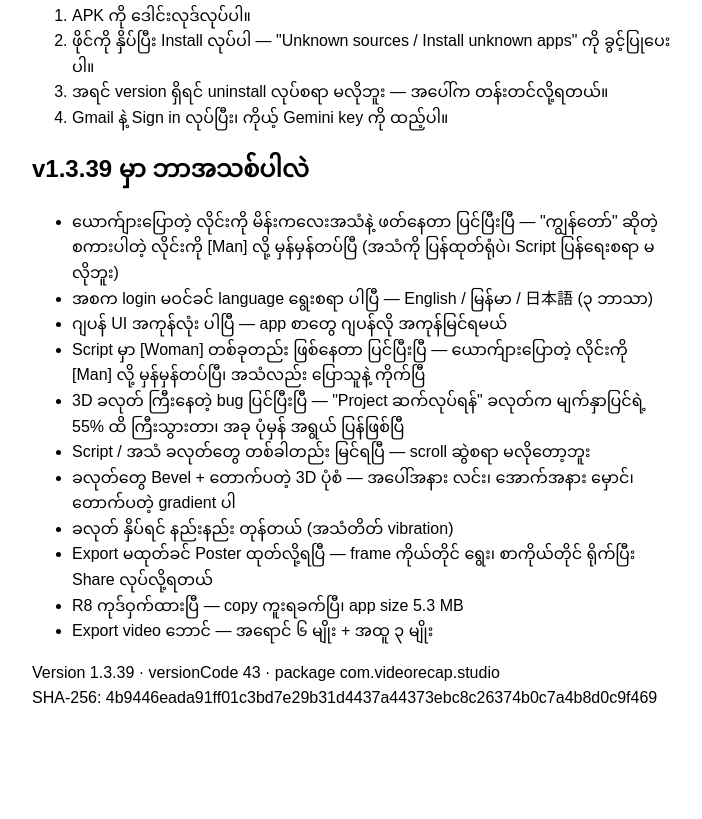
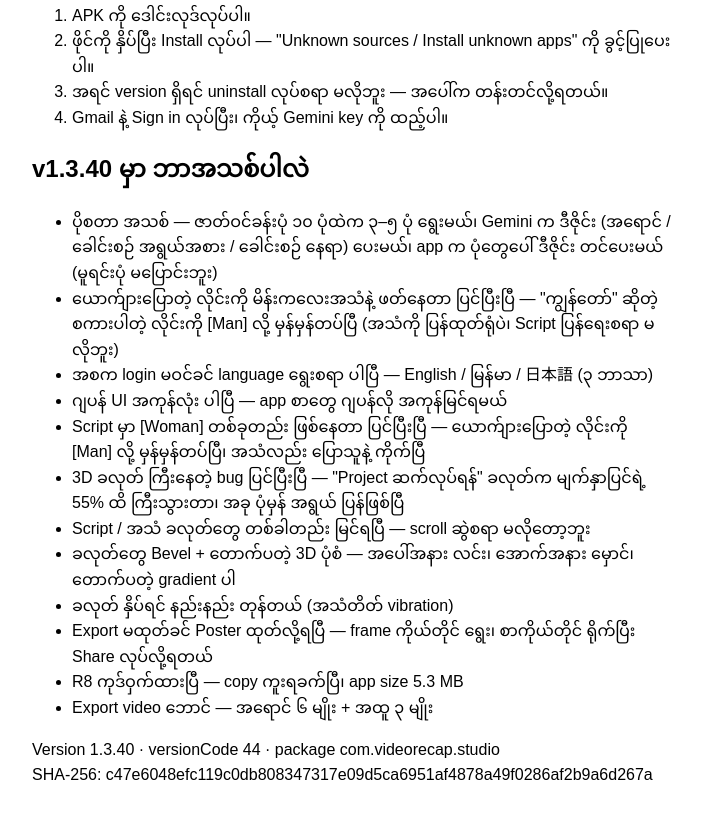
Before and after one commit to siangukmang869-sudo/video-recap-studio, a plain HTML site: page index.html in a window 1280 px wide. Shown: the part 421-1240 px from the top of the page, without its empty margins (288-990 px from the left). Before the commit the page ends 1172 px from the top, so only its background shows below. Drawn offline with Linux system fonts and the light colour scheme.

Commit message:
Update download page to v1.3.40

```diff
--- a/index.html
+++ b/index.html
@@ -3,15 +3,15 @@
 <head>
 <meta charset="utf-8">
 <meta name="viewport" content="width=device-width, initial-scale=1">
-<title>Video Recap Studio — Download APK (v1.3.39)</title>
-<meta name="description" content="Video Recap Studio v1.3.39 — ရုပ်ရှင်ဇာတ်ကားတွေကို ၅ မိနစ် recap လုပ်တဲ့ Android app။ အခမဲ့ ဒေါင်းလုဒ်လုပ်ပါ။ Free download for Android.">
+<title>Video Recap Studio — Download APK (v1.3.40)</title>
+<meta name="description" content="Video Recap Studio v1.3.40 — ရုပ်ရှင်ဇာတ်ကားတွေကို ၅ မိနစ် recap လုပ်တဲ့ Android app။ အခမဲ့ ဒေါင်းလုဒ်လုပ်ပါ။ Free download for Android.">
 </head>
 <body style="font-family:sans-serif;max-width:640px;margin:40px auto;padding:0 16px;line-height:1.6">
 <h1>🎬 Video Recap Studio</h1>
-<p><strong id="ver">v1.3.39</strong> — Android app · ~5.3 MB · အခမဲ့ (Free)</p>
+<p><strong id="ver">v1.3.40</strong> — Android app · ~5.3 MB · အခမဲ့ (Free)</p>
 <p>ရုပ်ရှင်အရှည်ကြီးကို ၅ မိနစ်အပိုင်းတွေ ဖြတ်ပြီး၊ မြန်မာလို script ရေးပြီး၊ အသံ (Thiha / Nilar) နဲ့ စာတန်းထိုးပါ တစ်ခါတည်း ထုတ်ပေးတဲ့ app ပါ။</p>
 <p>Cut long movies into 5-minute parts, write the Burmese script, add voice and subtitles — all in one app.</p>
-<p><a id="apkLink" href="https://github.com/siangukmang869-sudo/video-recap-studio/releases/download/v1.3.39/VideoRecapStudio-v1.3.39.apk" style="display:inline-block;padding:14px 28px;background:#6d28d9;color:#fff;border-radius:10px;text-decoration:none;font-size:18px">⬇️ APK ဒေါင်းလုဒ်လုပ်မယ် (Download)</a></p>
+<p><a id="apkLink" href="https://github.com/siangukmang869-sudo/video-recap-studio/releases/download/v1.3.40/VideoRecapStudio-v1.3.40.apk" style="display:inline-block;padding:14px 28px;background:#6d28d9;color:#fff;border-radius:10px;text-decoration:none;font-size:18px">⬇️ APK ဒေါင်းလုဒ်လုပ်မယ် (Download)</a></p>
 <h2>တင်နည်း (How to install)</h2>
 <ol>
 <li>APK ကို ဒေါင်းလုဒ်လုပ်ပါ။</li>
@@ -19,8 +19,9 @@
 <li>အရင် version ရှိရင် uninstall လုပ်စရာ မလိုဘူး — အပေါ်က တန်းတင်လို့ရတယ်။</li>
 <li>Gmail နဲ့ Sign in လုပ်ပြီး၊ ကိုယ့် Gemini key ကို ထည့်ပါ။</li>
 </ol>
-<h2>v1.3.39 မှာ ဘာအသစ်ပါလဲ</h2>
+<h2>v1.3.40 မှာ ဘာအသစ်ပါလဲ</h2>
 <ul>
+<li>ပိုစတာ အသစ် — ဇာတ်ဝင်ခန်းပုံ ၁၀ ပုံထဲက ၃–၅ ပုံ ရွေးမယ်၊ Gemini က ဒီဇိုင်း (အရောင် / ခေါင်းစဉ် အရွယ်အစား / ခေါင်းစဉ် နေရာ) ပေးမယ်၊ app က ပုံတွေပေါ် ဒီဇိုင်း တင်ပေးမယ် (မူရင်းပုံ မပြောင်းဘူး)</li>
 <li>ယောက်ျားပြောတဲ့ လိုင်းကို မိန်းကလေးအသံနဲ့ ဖတ်နေတာ ပြင်ပြီးပြီ — "ကျွန်တော်" ဆိုတဲ့ စကားပါတဲ့ လိုင်းကို [Man] လို့ မှန်မှန်တပ်ပြီ (အသံကို ပြန်ထုတ်ရုံပဲ၊ Script ပြန်ရေးစရာ မလိုဘူး)</li>
 <li>အစက login မဝင်ခင် language ရွေးစရာ ပါပြီ — English / မြန်မာ / 日本語 (၃ ဘာသာ)</li>
 <li>ဂျပန် UI အကုန်လုံး ပါပြီ — app စာတွေ ဂျပန်လို အကုန်မြင်ရမယ်</li>
@@ -33,8 +34,8 @@
 <li>R8 ကုဒ်ဝှက်ထားပြီ — copy ကူးရခက်ပြီ၊ app size 5.3 MB</li>
 <li>Export video ဘောင် — အရောင် ၆ မျိုး + အထူ ၃ မျိုး</li>
 </ul>
-<p id="verFooter">Version 1.3.39 · versionCode 43 · package com.videorecap.studio<br>
-SHA-256: 4b9446eada91ff01c3bd7e29b31d4437a44373ebc8c26374b0c7a4b8d0c9f469</p>
+<p id="verFooter">Version 1.3.40 · versionCode 44 · package com.videorecap.studio<br>
+SHA-256: c47e6048efc119c0db808347317e09d5ca6951af4878a49f0286af2b9a6d267a</p>
 <script>
 // Keep the download button + version in sync with version.json so the
 // page never goes stale when a new release is published.
```
